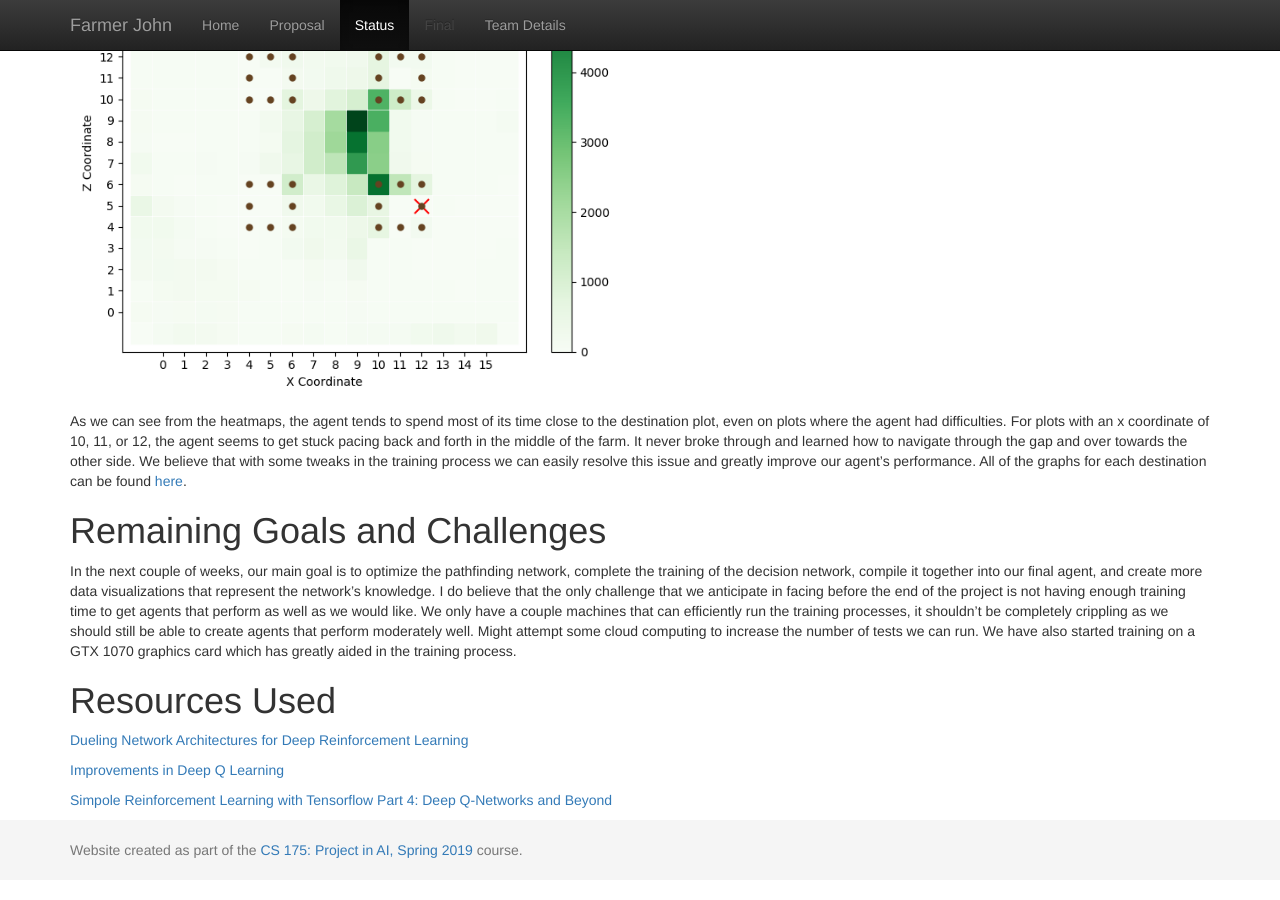
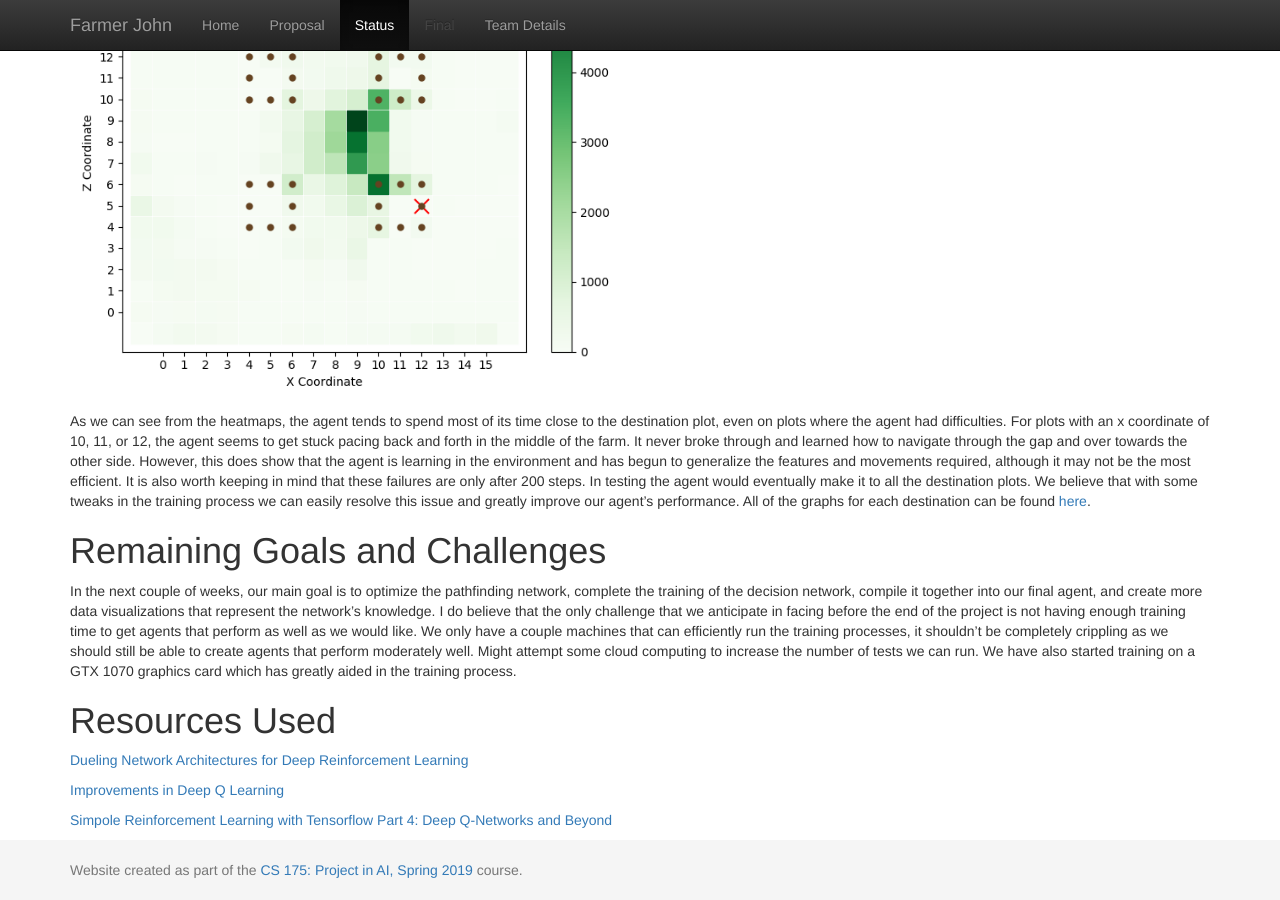
Before and after one commit to Eisah-Jones/Farmer-John, a Jekyll site: the page built from docs/status.md, in a window 1280 px wide and 900 px high, scrolled down 8877 px. Built offline with Jekyll 4.4.1, drawn with Linux system fonts in a browser that asks for light colours.

Commit message:
Update status.md

```diff
--- a/docs/status.md
+++ b/docs/status.md
@@ -80,7 +80,7 @@ Here are some heatmaps for destinations the agent was not easily able to navigat
 <img src="https://github.com/Eisah-Jones/Farmer-John/raw/master/images/heatmaps/11_6.png" alt="" style="max-width:50%;">
 <img src="https://github.com/Eisah-Jones/Farmer-John/raw/master/images/heatmaps/12_5.png" alt="" style="max-width:50%;">
 
-As we can see from the heatmaps, the agent tends to spend most of its time close to the destination plot, even on plots where the agent had difficulties. For plots with an x coordinate of 10, 11, or 12, the agent seems to get stuck pacing back and forth in the middle of the farm. It never broke through and learned how to navigate through the gap and over towards the other side. We believe that with some tweaks in the training process we can easily resolve this issue and greatly improve our agent's performance. All of the graphs for each destination can be found [here](https://github.com/Eisah-Jones/Farmer-John/raw/master/images).
+As we can see from the heatmaps, the agent tends to spend most of its time close to the destination plot, even on plots where the agent had difficulties. For plots with an x coordinate of 10, 11, or 12, the agent seems to get stuck pacing back and forth in the middle of the farm. It never broke through and learned how to navigate through the gap and over towards the other side. However, this does show that the agent is learning in the environment and has begun to generalize the features and movements required, although it may not be the most efficient. It is also worth keeping in mind that these failures are only after 200 steps. In testing the agent would eventually make it to all the destination plots. We believe that with some tweaks in the training process we can easily resolve this issue and greatly improve our agent's performance. All of the graphs for each destination can be found [here](https://github.com/Eisah-Jones/Farmer-John/raw/master/images).
 
 # Remaining Goals and Challenges
 In the next couple of weeks, our main goal is to optimize the pathfinding network, complete the training of the decision network, compile it together into our final agent, and create more data visualizations that represent the network's knowledge. I do believe that the only challenge that we anticipate in facing before the end of the project is not having enough training time to get agents that perform as well as we would like. We only have a couple machines that can efficiently run the training processes, it shouldn't be completely crippling as we should still be able to create agents that perform moderately well. Might attempt some cloud computing to increase the number of tests we can run. We have also started training on a GTX 1070 graphics card which has greatly aided in the training process.
```
